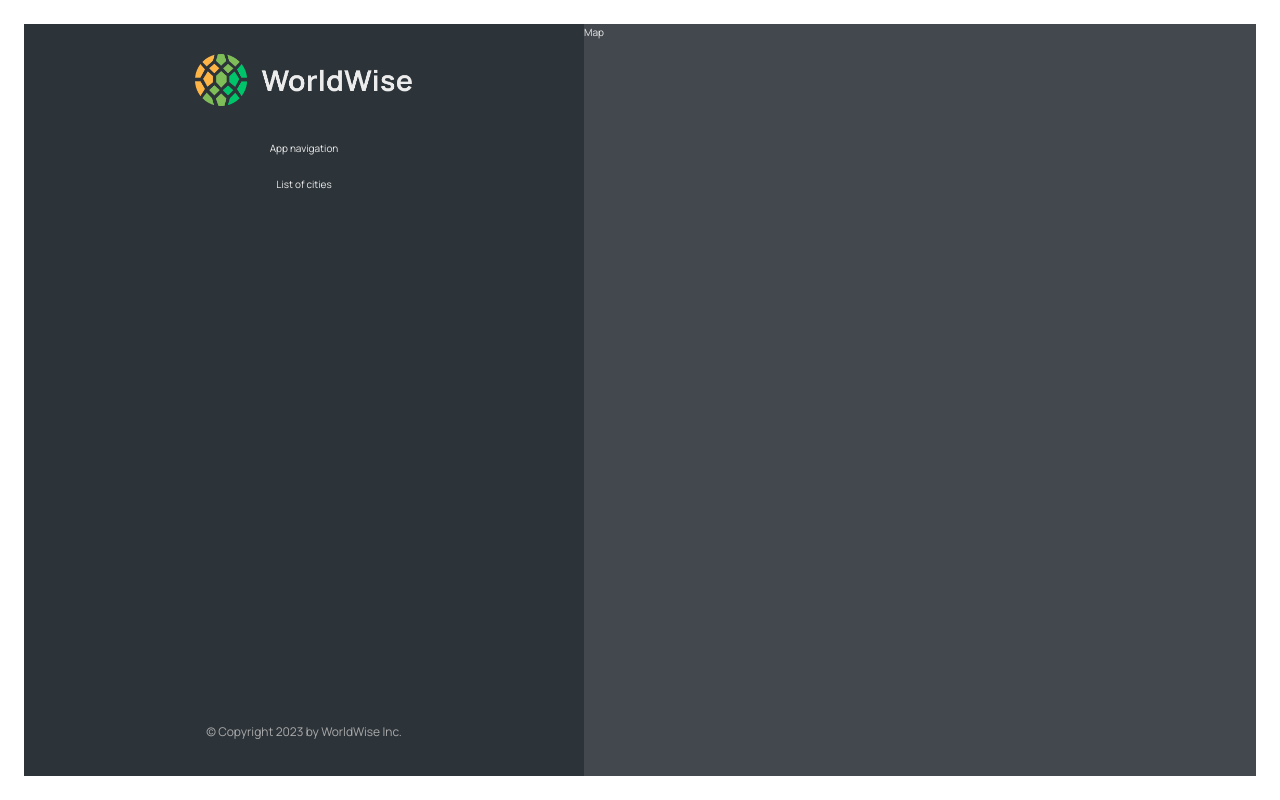
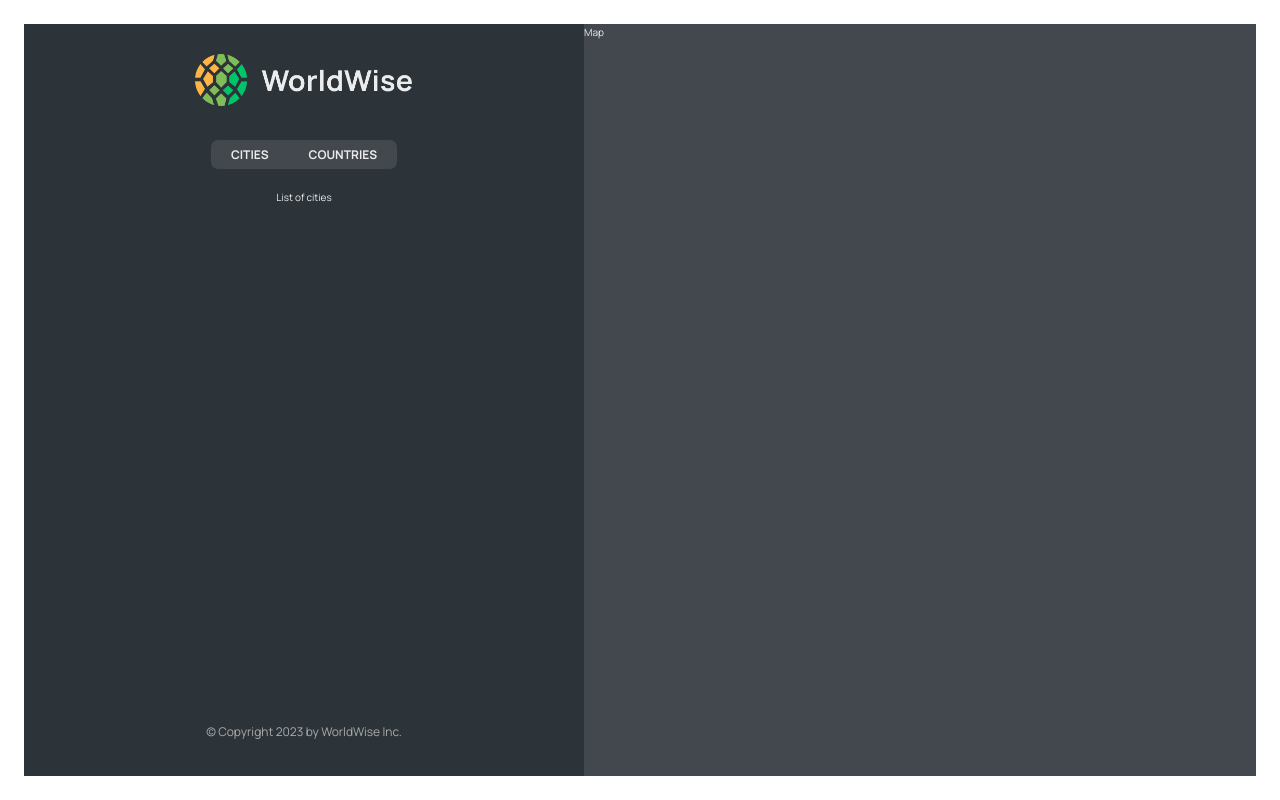
Before and after one commit to semyonsurkov/world-wise, a React (Vite) app: page /app in a window 1280 px wide. Built offline with nearby package versions, Linux system fonts and the light colour scheme.

Commit message:
[ 212 ] Nested Routes and Index Route

```diff
--- a/src/App.jsx
+++ b/src/App.jsx
@@ -14,7 +14,12 @@
         <Route path="product" element={<Product />} />
         <Route path="pricing" element={<Pricing />} />
         <Route path="login" element={<Login />} />
-        <Route path="app" element={<AppLayout />} />
+        <Route path="app" element={<AppLayout />}>
+          <Route index element={<p>List of cities</p>} />
+          <Route path="cities" element={<p>List of cities</p>} />
+          <Route path="countries" element={<p>Countries</p>} />
+          <Route path="form" element={<p>Form</p>} />
+        </Route>
         <Route path="*" element={<PageNotFound />} />
       </Routes>
     </BrowserRouter>
--- a/src/components/AppNav.jsx
+++ b/src/components/AppNav.jsx
@@ -1,7 +1,19 @@
+import { NavLink } from 'react-router-dom';
 import styles from './AppNav.module.css';
 
 function AppNav() {
-  return <nav className={styles.nav}>App navigation</nav>;
+  return (
+    <nav className={styles.nav}>
+      <ul>
+        <li>
+          <NavLink to="cities">Cities</NavLink>
+        </li>
+        <li>
+          <NavLink to="countries">Countries</NavLink>
+        </li>
+      </ul>
+    </nav>
+  );
 }
 
 export default AppNav;
--- a/src/components/Sidebar.jsx
+++ b/src/components/Sidebar.jsx
@@ -1,6 +1,8 @@
+import { Outlet } from 'react-router-dom';
 import AppNav from './AppNav';
 import styles from './Sidebar.module.css';
 import Logo from './Logo';
+import { Children } from 'react';
 
 function Sidebar() {
   return (
@@ -8,7 +10,7 @@
       <Logo />
       <AppNav />
 
-      <p>List of cities</p>
+      <Outlet />
 
       <footer className={styles.footer}>
         <p className={styles.copyright}>
```
